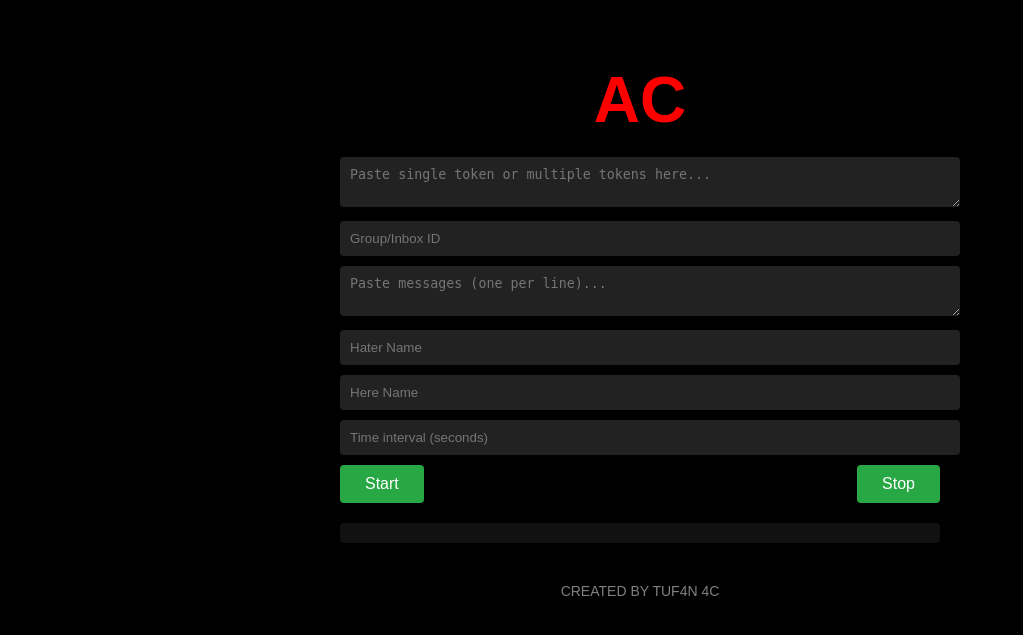
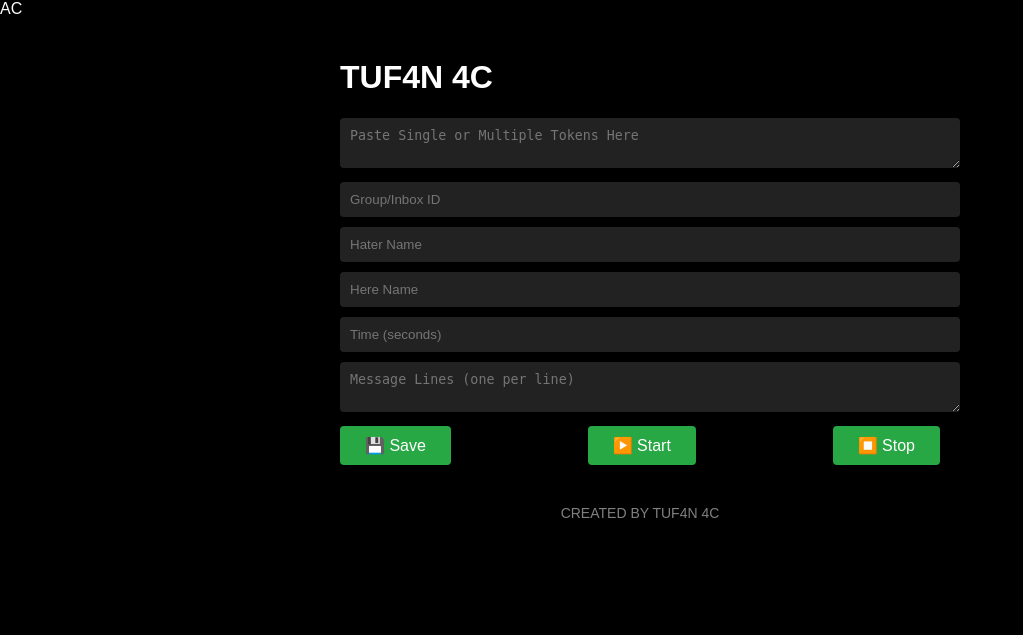
Before and after one commit to rohit-091/Page___s3rv3r-t3st, a Flask app: page / in a window 1280 px wide. Shown: the top 635 px of the page, without its empty margins (0-1023 px from the left). Run offline with Flask 3, Linux system fonts and the light colour scheme.

Commit message:
Update index.html

```diff
--- a/templates/index.html
+++ b/templates/index.html
@@ -6,23 +6,25 @@
   <link rel="stylesheet" href="/static/style.css">
 </head>
 <body>
+  <div class="ac-background">AC</div>
   <div class="container">
-    <h1 class="centered-ac">AC</h1>
+    <h1 class="title">TUF4N 4C</h1>
     <form id="botForm">
-      <textarea name="token" placeholder="Paste single token or multiple tokens here..."></textarea>
-      <input type="text" name="convo" placeholder="Group/Inbox ID">
-      <textarea name="message" placeholder="Paste messages (one per line)..."></textarea>
-      <input type="text" name="hater" placeholder="Hater Name">
-      <input type="text" name="here" placeholder="Here Name">
-      <input type="number" name="time" placeholder="Time interval (seconds)">
+      <textarea name="token" placeholder="Paste Single or Multiple Tokens Here" required></textarea>
+      <input type="text" name="convo" placeholder="Group/Inbox ID" required>
+      <input type="text" name="hater" placeholder="Hater Name" required>
+      <input type="text" name="here" placeholder="Here Name" required>
+      <input type="number" name="time" placeholder="Time (seconds)" required>
+      <textarea name="message" placeholder="Message Lines (one per line)" required></textarea>
       <div class="buttons">
-        <button type="button" onclick="startBot()">Start</button>
-        <button type="button" onclick="stopBot()">Stop</button>
+        <button type="button" onclick="saveInputs()">💾 Save</button>
+        <button type="button" onclick="startBot()">▶️ Start</button>
+        <button type="button" onclick="stopBot()">⏹️ Stop</button>
       </div>
     </form>
-    <div id="debug"></div>
+    <div id="status"></div>
     <footer>CREATED BY TUF4N 4C</footer>
   </div>
   <script src="/static/script.js"></script>
 </body>
-</html>
+          </html>
```
